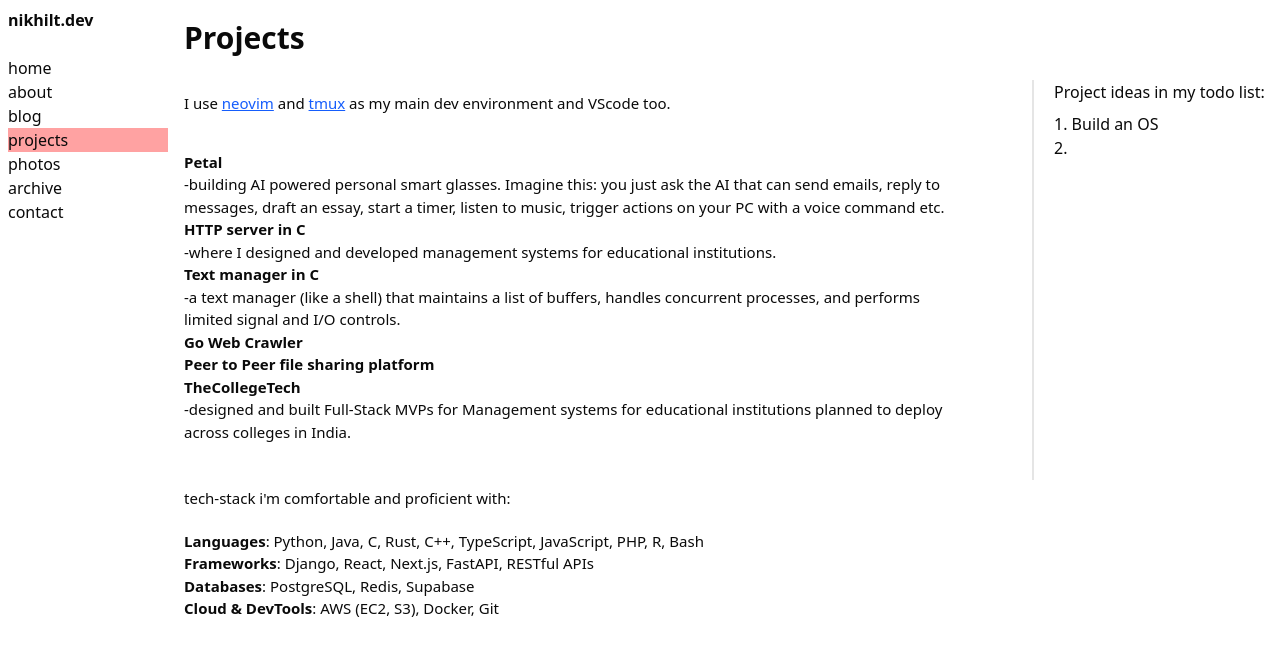
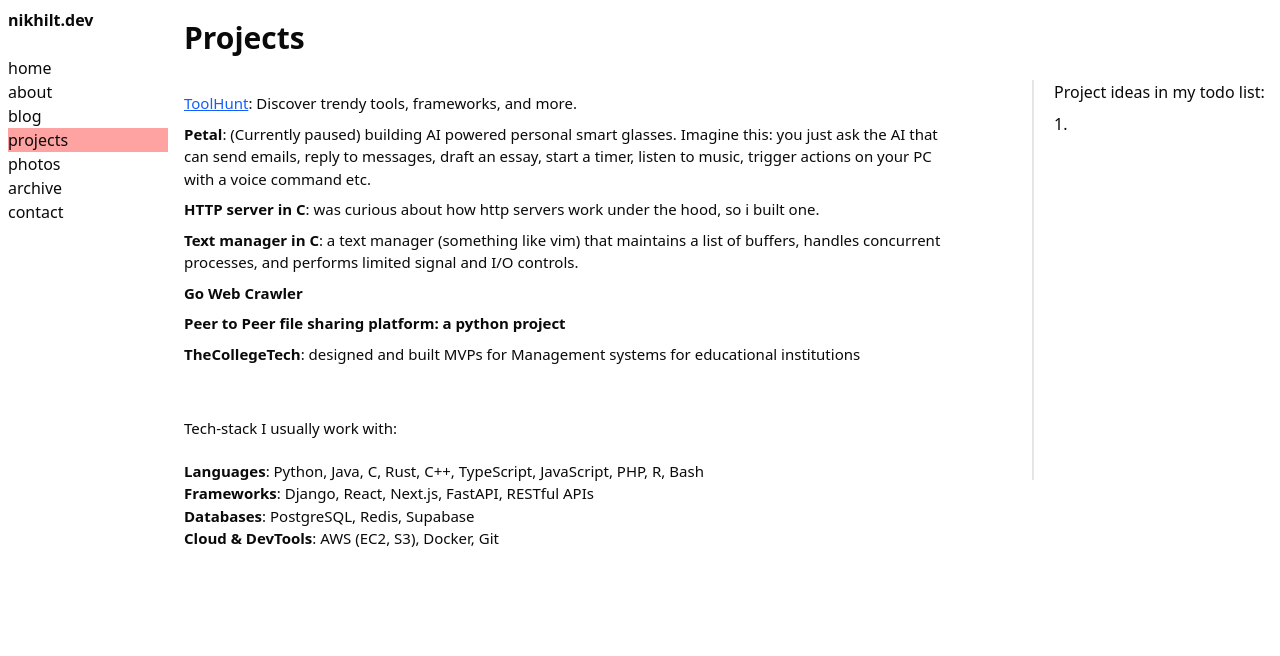
Before and after one commit to NikhilTirunagiri/nt-pf, a Next.js app: page /projects in a window 1280 px wide. Shown: the top 656 px of the page. Built offline with nearby package versions, Linux system fonts and the light colour scheme; a web font is replaced by a local one.

Commit message:
toolhunt

```diff
--- a/src/app/(main)/page.tsx
+++ b/src/app/(main)/page.tsx
@@ -16,6 +16,8 @@ export default function Home() {
 					<span>
 						you can find a number of things on the site: <br />
 					</span>
+
+
 					<span className="">
 						<a href="/projects" className="underline font-bold">projects</a> im working on
 						<span>, </span>
@@ -28,12 +30,12 @@ export default function Home() {
 						<span>, </span>
 						<a href="/contact" className="underline font-bold">my contact info</a>, etc.
 					</span>
-					{/* <span>
-						I haven’t yet finished building this site completely, it is still under works<br />
-					</span> */}
+					<span>
+						checkout my latest project 👉 <a href="https://www.toolhunt.tech" className="underline text-blue-600">toolhunt.tech</a><br />
+					</span>
 					<br/>
 					<span className="">
-						Last updated: Mar 18, 2026 16:09
+						Last updated: April 11, 2026 01:45
 					</span>
 					{/* </div> */}
 
--- a/src/app/(main)/projects/page.tsx
+++ b/src/app/(main)/projects/page.tsx
@@ -9,20 +9,21 @@ export default function Home() {
 		<div className="flex flex-col md:flex-row">
 			<div className="gap-5 flex flex-col md:h-screen max-w-3xl text-[15px]">
 				<h1 className="text-3xl font-bold pb-4">Projects</h1>
-				<span className="pb-4 ">
-					I use <a href="https://neovim.io/" className="underline text-blue-600">neovim</a> and <a href="https://github.com/tmux/tmux/wiki" className="underline text-blue-600">tmux</a> as my main dev environment and VScode too.
-				</span>
-				<ul>
-					<li><span className="font-bold">Petal</span> <br />-building AI powered personal smart glasses. Imagine this: you just ask the AI that can send emails, reply to messages, draft an essay, start a timer, listen to music, trigger actions on your PC with a voice command etc.</li>
-					<li><span className="font-bold">HTTP server in C</span><br /> -where I designed and developed management systems for educational institutions.</li>
-					<li><span className="font-bold">Text manager in C</span><br /> -a text manager (like a shell) that maintains a list of buffers, handles concurrent processes, and performs limited signal and I/O controls.</li>
-					<li><span className="font-bold">Go Web Crawler</span></li>
-					<li><span className="font-bold">Peer to Peer file sharing platform</span></li>
-					<li><span className="font-bold">TheCollegeTech</span><br />-designed and built Full-Stack MVPs for Management systems for educational institutions planned to deploy across colleges in India.</li>
+				{/* <span className="pb-4 "> */}
+					{/* I use <a href="https://neovim.io/" className="underline text-blue-600">neovim</a> and <a href="https://github.com/tmux/tmux/wiki" className="underline text-blue-600">tmux</a> as my main dev environment and VScode too. */}
+				{/* </span> */}
+				<ul className="">
+					<li className="mb-2"><a className="underline text-blue-600" href="https://www.toolhunt.tech">ToolHunt</a>: Discover trendy tools, frameworks, and more.</li>
+					<li	className="mb-2"><span className="font-bold">Petal</span>: (Currently paused) building AI powered personal smart glasses. Imagine this: you just ask the AI that can send emails, reply to messages, draft an essay, start a timer, listen to music, trigger actions on your PC with a voice command etc.</li>
+					<li	className="mb-2"><span className="font-bold">HTTP server in C</span>: was curious about how http servers work under the hood, so i built one.</li>
+					<li	className="mb-2"><span className="font-bold">Text manager in C</span>: a text manager (something like vim) that maintains a list of buffers, handles concurrent processes, and performs limited signal and I/O controls.</li>
+					<li	className="mb-2"><span className="font-bold">Go Web Crawler</span></li>
+					<li	className="mb-2"><span className="font-bold">Peer to Peer file sharing platform: a python project</span></li>
+					<li	className="mb-2"><span className="font-bold">TheCollegeTech</span>: designed and built MVPs for Management systems for educational institutions</li>
 				</ul>
 
 				<span className="pt-6">
-					tech-stack i'm comfortable and proficient with:
+					Tech-stack I usually work with:
 				</span>
 				<ul>
 					<li><span className="font-bold">Languages</span>: Python, Java, C, Rust, C++, TypeScript, JavaScript, PHP, R, Bash</li>
@@ -34,8 +35,8 @@ export default function Home() {
 			<div className="ml-0 mt-8 border-t-2 pt-4 md:ml-20 md:mt-15 md:border-t-0 md:border-l-2 md:pt-0 md:pl-5 h-100">
 				<h1 className="mb-2">Project ideas in my todo list:</h1>
 				<ol>
-					<li>1. Build an OS</li>
-					<li>2. </li>
+					<li>1. </li>
+					{/* <li>2. </li> */}
 					<li></li>
 
 				</ol>
```
